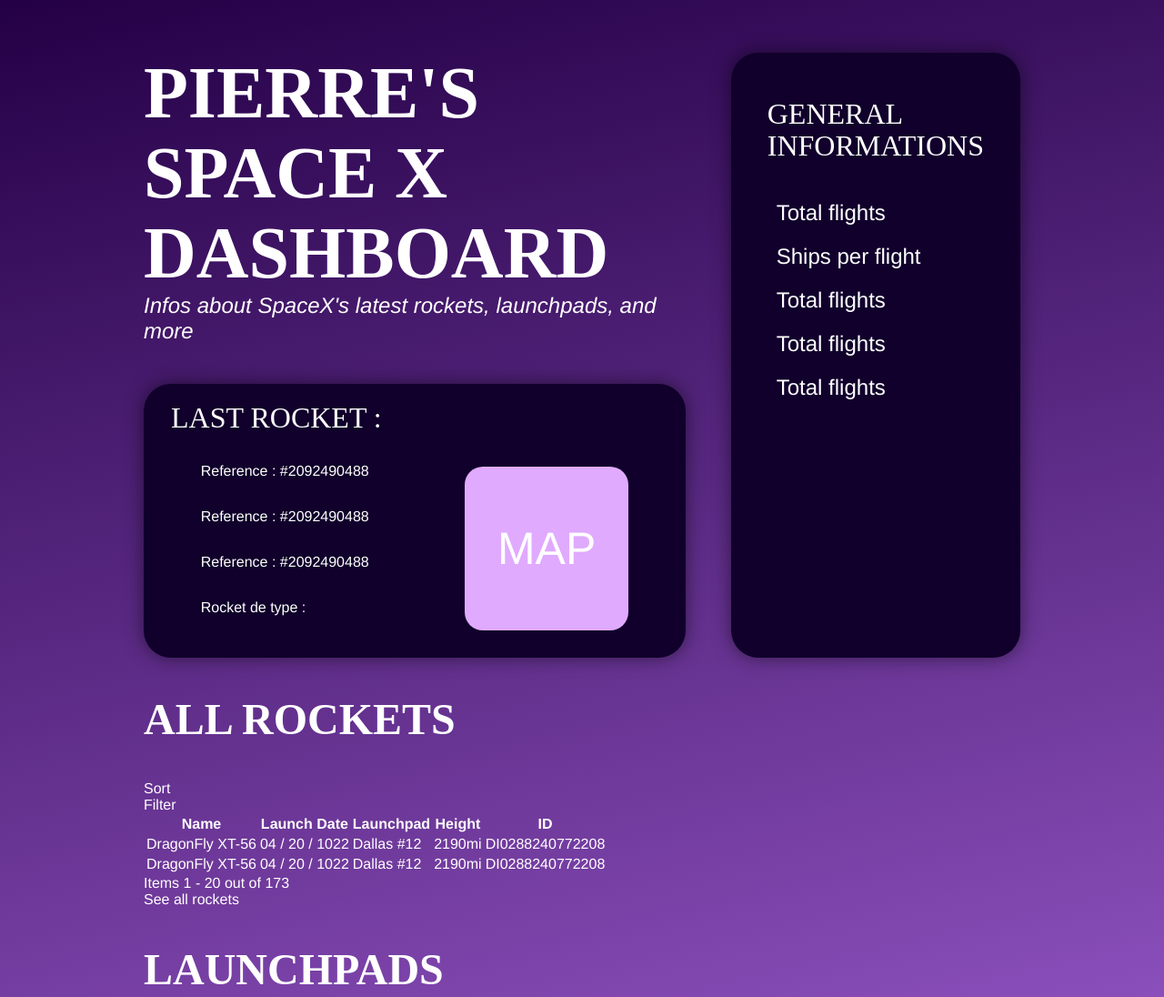
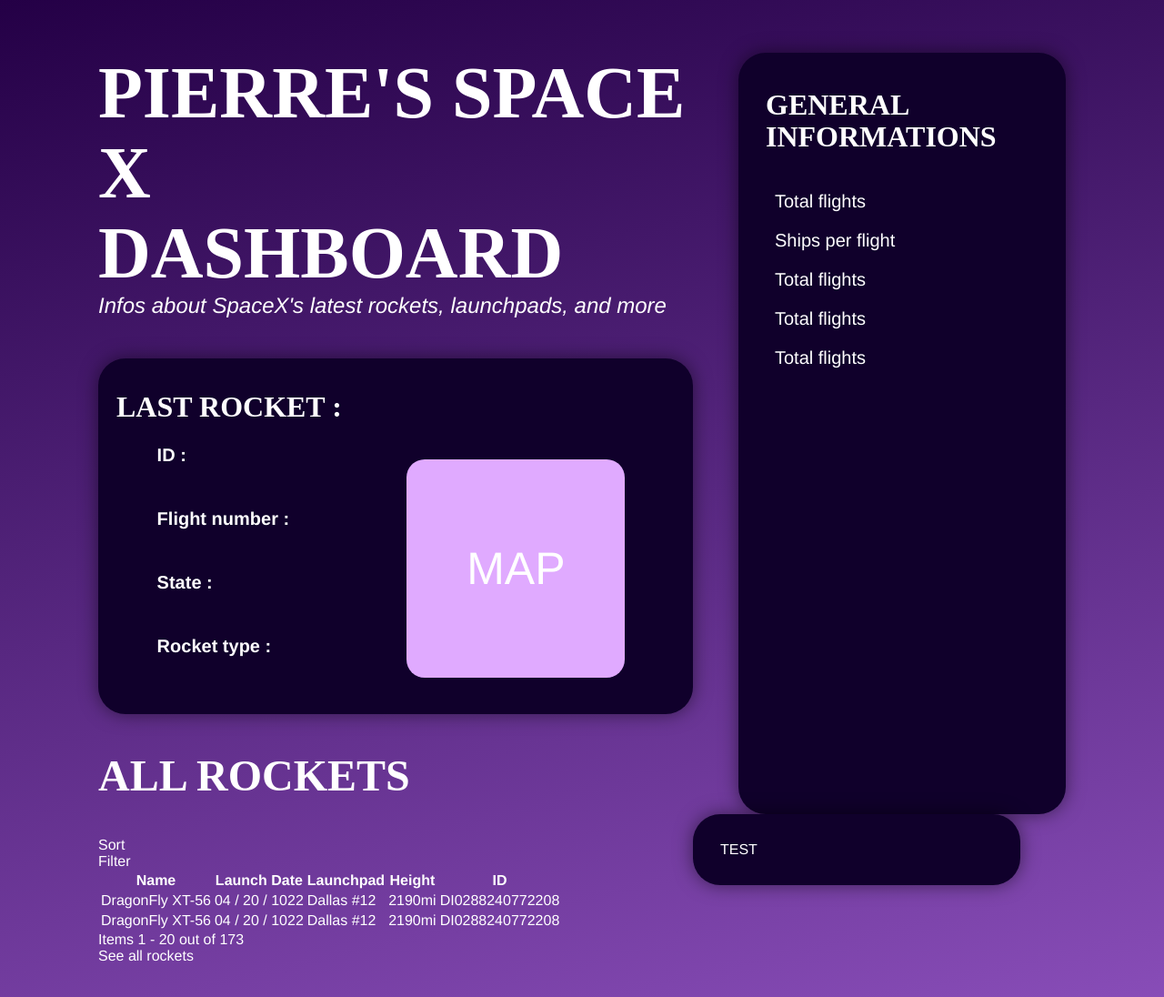
Before and after one commit to yvpierre/SpaceX-Dashboard, a website: page index.html in a window 1280 px wide. Shown: the top 1096 px of the page at 91% size. Drawn offline with nearby package versions, Linux system fonts and the light colour scheme; no server answers.

Commit message:
btn main page (still messy yet)

```diff
--- a/index.html
+++ b/index.html
@@ -19,16 +19,17 @@
                 <h3 class="lastRocket--name">LAST ROCKET :&nbsp;</h3>
                 <div class="lastRocket--body">
                     <div class="lastRocket--infos">
-                        <p class="lastRocket--information lastRocket--reference">Reference : #2092490488</p>
-                        <p class="lastRocket--information lastRocket--reference">Reference : #2092490488</p>
-                        <p class="lastRocket--information lastRocket--reference">Reference : #2092490488</p>
-                        <p class="lastRocket--information lastRocket--type">Rocket de type : &nbsp;</p>
+                        <p class="lastRocket--information lastRocket--id"><strong>ID : </strong></p>
+                        <p class="lastRocket--information lastRocket--flightNumber"><strong>Flight number :</strong></p>
+                        <p class="lastRocket--information lastRocket--success"><strong>State :</strong></p>
+                        <p class="lastRocket--information lastRocket--type"><strong>Rocket type :</strong></p>
                     </div>
                     <div class="lastRocket--map">MAP</div>
                 </div>
             </div>
         </div>
 
+        <div class="right">
             <div class="generalInfos">
                 <h3>GENERAL&nbsp;<br/>INFORMATIONS</h3>
                 <div class="generalInfos--content">
@@ -39,6 +40,13 @@
                     <div class="generalInfos--elem "><div class="generalInfos--elem--rest">Total flights</div></div>
                 </div>
             </div>
+
+            <div class="btn-AllRockets">
+                TEST
+            </div>
+
+        </div>
+
     </div>
 
 
--- a/index.js
+++ b/index.js
@@ -48,28 +48,31 @@
 }());
 // @ts-ignore
 window.onload = function () { return __awaiter(_this, void 0, void 0, function () {
-    var nameLatest, typeLatest, amountAll, avgShips, launchpads, all, latest, test, dataAll, dataLatest, dataLaunchpads, dataTest, latestRocket, i, pos, str;
+    var nameLatest, typeLatest, successLatest, flightNumberLatest, idLatest, amountAll, avgShips, latest, all, launchpads, landpads, dataAll, dataLatest, dataLaunchpads, dataLandpads, latestRocket, i, pos;
     return __generator(this, function (_a) {
         switch (_a.label) {
             case 0:
                 nameLatest = document.querySelector(".lastRocket--name");
                 typeLatest = document.querySelector(".lastRocket--type");
+                successLatest = document.querySelector(".lastRocket--success");
+                flightNumberLatest = document.querySelector(".lastRocket--flightNumber");
+                idLatest = document.querySelector(".lastRocket--id");
                 amountAll = document.querySelector(".generalInfos--totalFlights");
                 avgShips = document.querySelector(".generalInfos--avgShips");
-                return [4 /*yield*/, fetch("https://api.spacexdata.com/v4/launchpads/")];
+                return [4 /*yield*/, fetch("https://api.spacexdata.com/v4/launches/latest")];
             case 1:
-                launchpads = _a.sent();
+                latest = _a.sent();
                 return [4 /*yield*/, fetch("https://api.spacexdata.com/v4/launches/")];
             case 2:
                 all = _a.sent();
-                return [4 /*yield*/, fetch("https://api.spacexdata.com/v4/launches/latest")];
+                return [4 /*yield*/, fetch("https://api.spacexdata.com/v4/launchpads/")];
             case 3:
-                latest = _a.sent();
+                launchpads = _a.sent();
                 return [4 /*yield*/, fetch("https://api.spacexdata.com/v4/landpads/")
                     // PARSING WHEN NECESSARY
                 ];
             case 4:
-                test = _a.sent();
+                landpads = _a.sent();
                 return [4 /*yield*/, all.json()];
             case 5:
                 dataAll = _a.sent();
@@ -79,26 +82,27 @@
                 return [4 /*yield*/, launchpads.json()];
             case 7:
                 dataLaunchpads = _a.sent();
-                return [4 /*yield*/, test.json()];
+                return [4 /*yield*/, landpads.json()];
             case 8:
-                dataTest = _a.sent();
+                dataLandpads = _a.sent();
                 latestRocket = new rocket(dataLatest.rocket.toString());
                 // PUTTING INTO CONSOLE
+                console.log(dataLatest);
                 console.log(dataAll);
-                console.log(dataLatest);
                 console.log(dataLaunchpads);
-                console.log(dataTest);
-                console.log(dataAll[1].date_utc.toString());
+                console.log(dataLandpads);
                 for (i = 0; i < sizeData(dataLaunchpads); i++) {
                     pos = document.createElement("div");
                     pos.innerHTML = "Launchpad n° :" + (i + 1) + "<br>Lattitude : " + dataLaunchpads[i].latitude.toString() + "<br>Longitude : " + dataLaunchpads[i].longitude.toString() + "<br><br>";
                     // @ts-ignore
                     document.querySelector(".launchpads").appendChild(pos);
                 }
-                str = "2022-02-39";
-                console.log(str.substring(0, 10));
+                // LATEST
                 nameLatest.textContent = nameLatest.textContent + dataLatest.name.toString();
-                typeLatest.innerText = typeLatest.innerText + latestRocket.typeR();
+                typeLatest.innerHTML = typeLatest.innerHTML + " " + latestRocket.typeR();
+                flightNumberLatest.innerHTML = flightNumberLatest.innerHTML + " " + dataLatest.flight_number.toString();
+                idLatest.innerHTML = idLatest.innerHTML + " " + dataLatest.id.toString();
+                dataLatest.success ? successLatest.innerHTML = successLatest.innerHTML + " SUCCESS" : successLatest.innerHTML = successLatest.innerHTML + " FAILURE";
                 // GENERAL INFOS
                 amountAll.innerText = sizeData(dataAll) + " " + amountAll.innerText;
                 avgShips.innerText = calcShips(dataAll) + " " + avgShips.innerText;
--- a/styles.css
+++ b/styles.css
@@ -18,7 +18,7 @@
     --color--28: #C77DFF;
     --color--18: #E0AAFF;
 
-    padding: 0px 150px 250px 150px;
+    padding: 0px 100px 250px 100px;
     position: relative;
 
 }
@@ -41,7 +41,7 @@
     font-size: 32px;
     line-height: 1.1;
     margin-top: -10px ;
-    font-weight: 500;
+    font-weight: 800;
 }
 
 .title {
@@ -71,26 +71,27 @@
     background-color: var(--color--88);
     box-shadow: 0px 0px 20px rgba(0, 0, 0, 0.5);
     border-radius: 30px;
-    padding: 20px 30px 30px 30px;
+    padding: 20px 30px 40px 20px;
 }
 
 .lastRocket > h3 {
-    margin: 0 0 0.5em 0;
+    margin: 0.5em 0 0 0;
 }
 
 .lastRocket--body {
+    font-size: 20px;
     display: flex;
     flex-direction: row;
     justify-content: space-around;
 }
 
 .lastRocket--map {
-    width: 140px;
-    height: 140px;
+    width: 200px;
+    height: 200px;
     background-color: var(--color--18);
     padding: 20px;
     display: flex;
-    margin-top: 20px;
+    margin-top: 40px;
     align-items: center;
     justify-content: center;
     font-size: 50px;
@@ -105,12 +106,11 @@
 }
 
 .generalInfos {
-    position: relative;
     background-color: var(--color--88);
     box-shadow: 0px 0px 20px rgba(0, 0, 0, 0.5);
     border-radius: 30px;
-    width: 250px;
-    padding: 40px;
+    width: 300px;
+    padding: 30px;
     min-height: 100%;
     margin: 50px 0 0 50px;
 }
@@ -120,7 +120,7 @@
 }
 
 .generalInfos--elem {
-    font-size: 24px;
+    font-size: 20px;
     padding: 10px;
 }
 
@@ -132,3 +132,19 @@
     right: 0;
     bottom: 0;
 }
+
+.right {
+    position: relative;
+    display: flex;
+    flex-direction: column;
+}
+
+.btn-AllRockets {
+    position: relative;
+    background-color: var(--color--88);
+    box-shadow: 0px 0px 20px rgba(0, 0, 0, 0.5);
+    border-radius: 30px;
+    width: 300px;
+    height: 60px;
+    padding: 30px;
+}
```
Also changed, not shown: index.ts (+20 -12 lines). Lines whose indentation alone changed are shown as unchanged.
